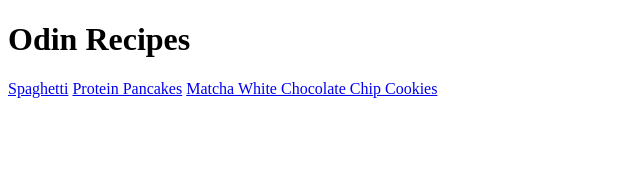
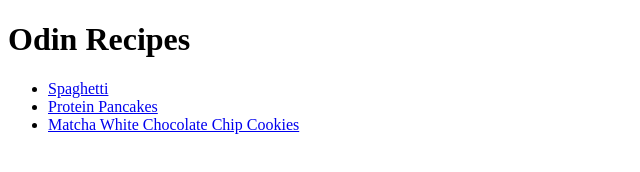
Before and after one commit to aaron-su98/odin-recipes, a plain HTML site: page index.html in a window 1280 px wide. Shown: the whole page, without its empty margins (0-640 px from the left). Drawn offline with Linux system fonts and the light colour scheme.

Commit message:
Edit spacing and list links of recipes

```diff
--- a/index.html
+++ b/index.html
@@ -8,8 +8,12 @@
 </head>
 <body>
     <h1>Odin Recipes</h1>
-      <a href="recipes/spaghetti.html">Spaghetti</a>
-      <a href="recipes/protein-pancakes.html">Protein Pancakes</a>
-      <a href="recipes/matcha-cookies.html">Matcha White Chocolate Chip Cookies</a>
+
+    <ul>
+        <li><a href="recipes/spaghetti.html">Spaghetti</a></li>
+        <li><a href="recipes/protein-pancakes.html">Protein Pancakes</a></li>
+        <li><a href="recipes/matcha-cookies.html">Matcha White Chocolate Chip Cookies</a></li>
+    </ul>
+
 </body>
 </html>
```
